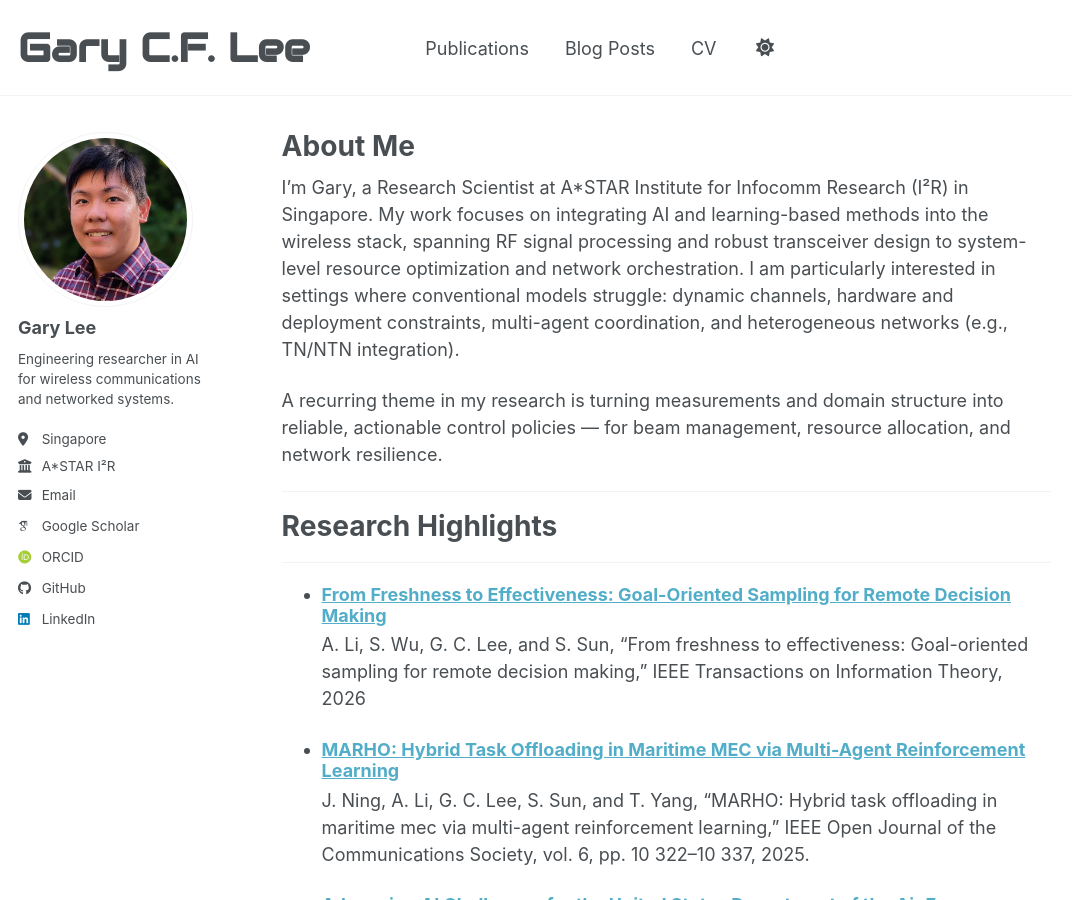
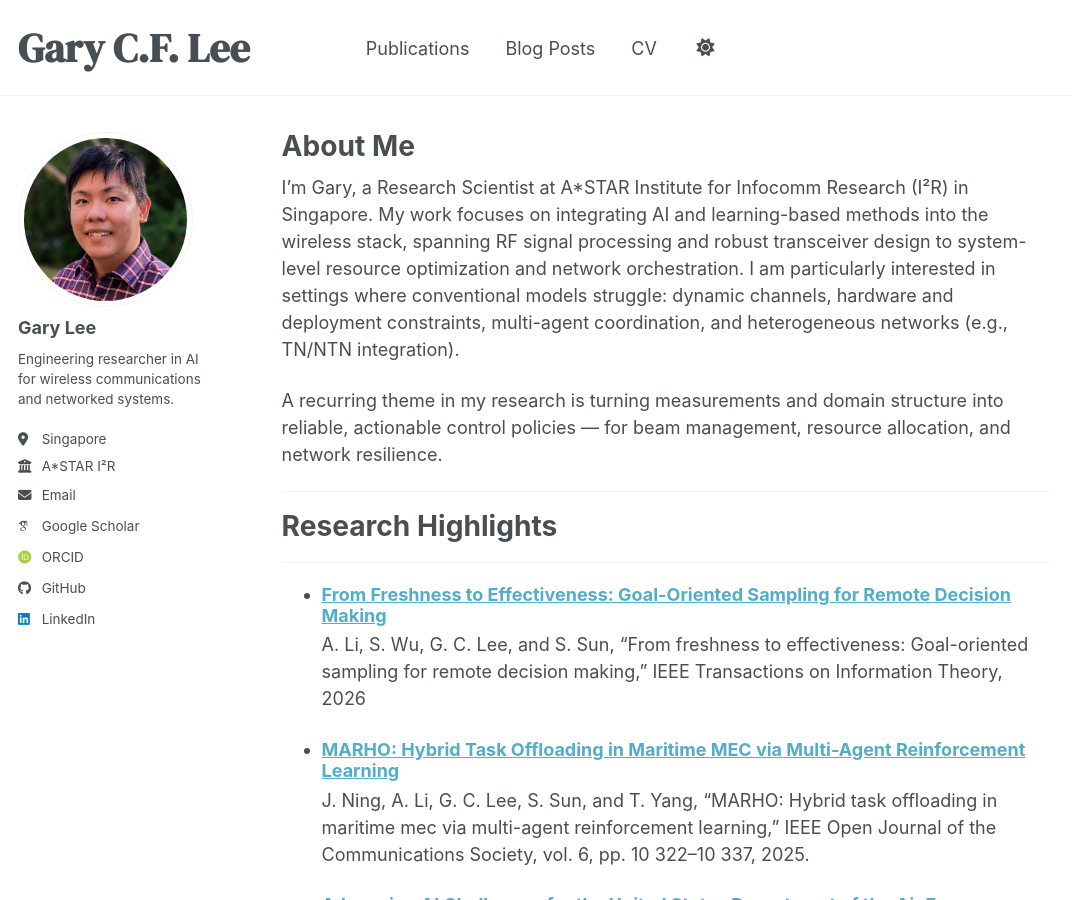
Before and after one commit to garyleecf/garyleecf.github.io, a Jekyll site: the page built from _pages/about.md, in a window 1280 px wide and 900 px high. Shown: the whole window, without its empty margins (0-1072 px from the left). Built offline with Jekyll 4.4.1, drawn with Linux system fonts in a browser that asks for light colours; some web fonts are replaced; a script bundle is joined from its source files by our own code; library files that are not in the unit come from our copies.

Commit message:
modify title font

```diff
--- a/_includes/masthead.html
+++ b/_includes/masthead.html
@@ -6,7 +6,7 @@
       <nav id="site-nav" class="greedy-nav">
         <button><span class="navicon"></span></button>
         <ul class="visible-links">
-          <li class="masthead__menu-item masthead__menu-item--lg persist" style="font-family: 'Audiowide'; font-size: 40px;"><a href="{{ base_path }}/">{{ site.title }}</a></li>
+          <li class="masthead__menu-item masthead__menu-item--lg persist" style="font-family: 'DM Serif Display', serif; font-size: 40px;"><a href="{{ base_path }}/">{{ site.title }}</a></li>
           {% for link in site.data.navigation.main %}
             {% if link.url contains 'http' %}
               {% assign domain = '' %}
--- a/assets/css/main.scss
+++ b/assets/css/main.scss
@@ -42,4 +42,4 @@
     "vendor/font-awesome/brands"
 ;
 
-@import url('https://fonts.googleapis.com/css?family=Audiowide&display=swap');
+@import url('https://fonts.googleapis.com/css2?family=DM+Serif+Display&display=swap');
```
Also changed, not shown: 1 other file.
